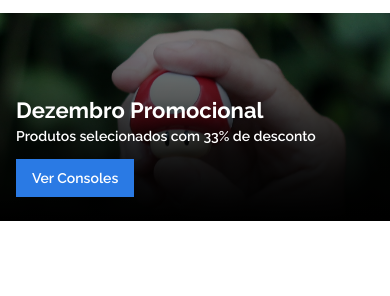
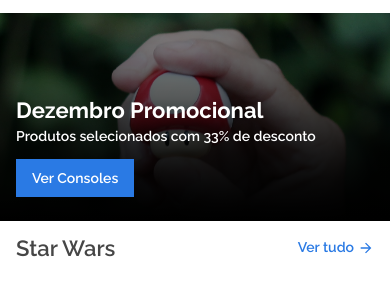
Before and after one commit to JessMotta/eCommerce_aluraChallenge, a plain HTML site: page index.html in a window 390 px wide. Shown: the part 60-356 px from the top of the page. Drawn offline with Linux system fonts and the light colour scheme.

Commit message:
start starWars section mobile

```diff
--- a/css/header.css
+++ b/css/header.css
@@ -1,4 +1,5 @@
 .header{
+    grid-area: header;
     align-items: center;
     display: flex;
     justify-content: space-around;
--- a/css/home_main.css
+++ b/css/home_main.css
@@ -29,3 +29,29 @@
   font-size: 0.875rem;
   padding: 8px 16px;
 }
+
+.starWars {
+  margin: 1rem;
+  display: flex;
+  justify-content: space-between;
+  align-items: center;
+}
+
+.starWars__title{
+    font-size: 1.375rem;
+    font-weight: 600;
+    color: var(--dark-grey);
+}
+
+.products__buttonCta {
+  color: var(--blue);
+  text-decoration: none;
+  font-weight: 600;
+  font-size: 0.875rem;
+  display: flex;
+
+}
+
+.products__buttonCta img{
+    padding-left: 0.25rem;
+}
--- a/index.html
+++ b/index.html
@@ -30,6 +30,19 @@
             <a class="hero__button button__cta" href="#">Ver Consoles</a>
         </section>
 
+        <section class="products">
+            <section class="starWars">
+                    <h2 class="starWars__title">Star Wars</h2>
+                    <a class="products__buttonCta"  href="#">Ver tudo  <img src="./assets/icons/arrow_back_icon.svg" alt=""> </a>
+
+
+
+
+            </section>
+
+
+        </section>
+
     </main>
     <footer>
 
```
Also changed, not shown: assets/icons/arrow_back_icon.svg (added), assets/img/product_01.png (added), assets/img/product_02.png (added), assets/img/product_03.png (added), assets/img/product_04.png (added), assets/img/product_05.png (added), assets/img/product_06.png (added).
